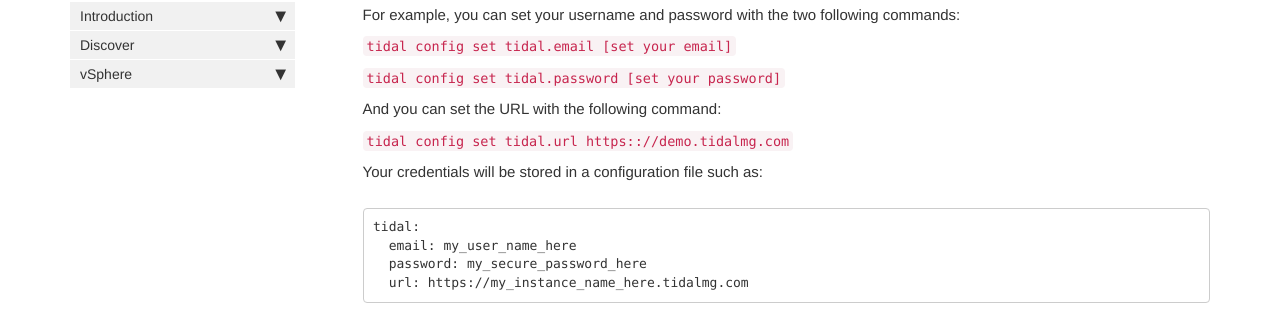
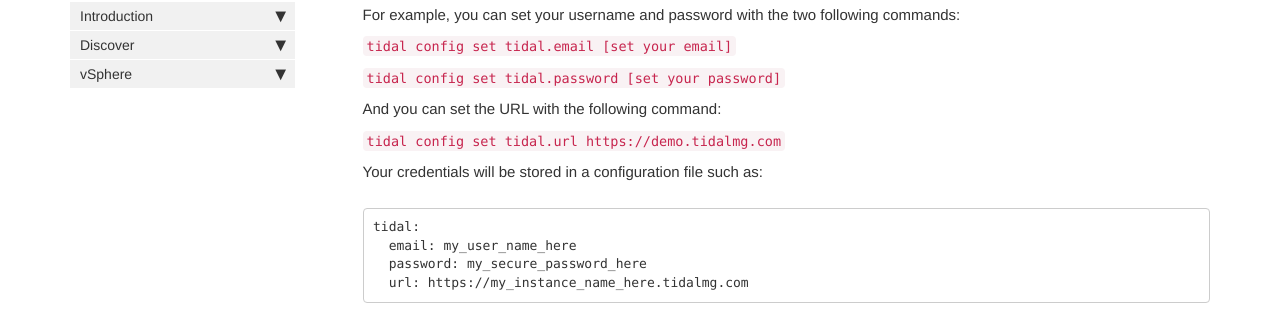
Before and after one commit to tidalmigrations/tidalmigrations.github.io, a Jekyll site: the page built from pages/tidal tools/getstarted.md, in a window 1280 px wide and 900 px high, scrolled down 1044 px. Shown: the part 127-448 px from the top of the window. Built offline with Jekyll 4.4.1, drawn with Linux system fonts in a browser that asks for light colours; nearby versions of some CDN libraries; comment, search, counter and statistics services are not loaded.

Commit message:
change https:: to https

````diff
--- a/pages/tidal tools/getstarted.md
+++ b/pages/tidal tools/getstarted.md
@@ -47,7 +47,7 @@ For example, you can set your username and password with the two following comma
 
 And you can set the URL with the following command:
 
-``` tidal config set tidal.url https:://demo.tidalmg.com ```
+``` tidal config set tidal.url https://demo.tidalmg.com ```
 
 Your credentials will be stored in a configuration file such as:
 
````
